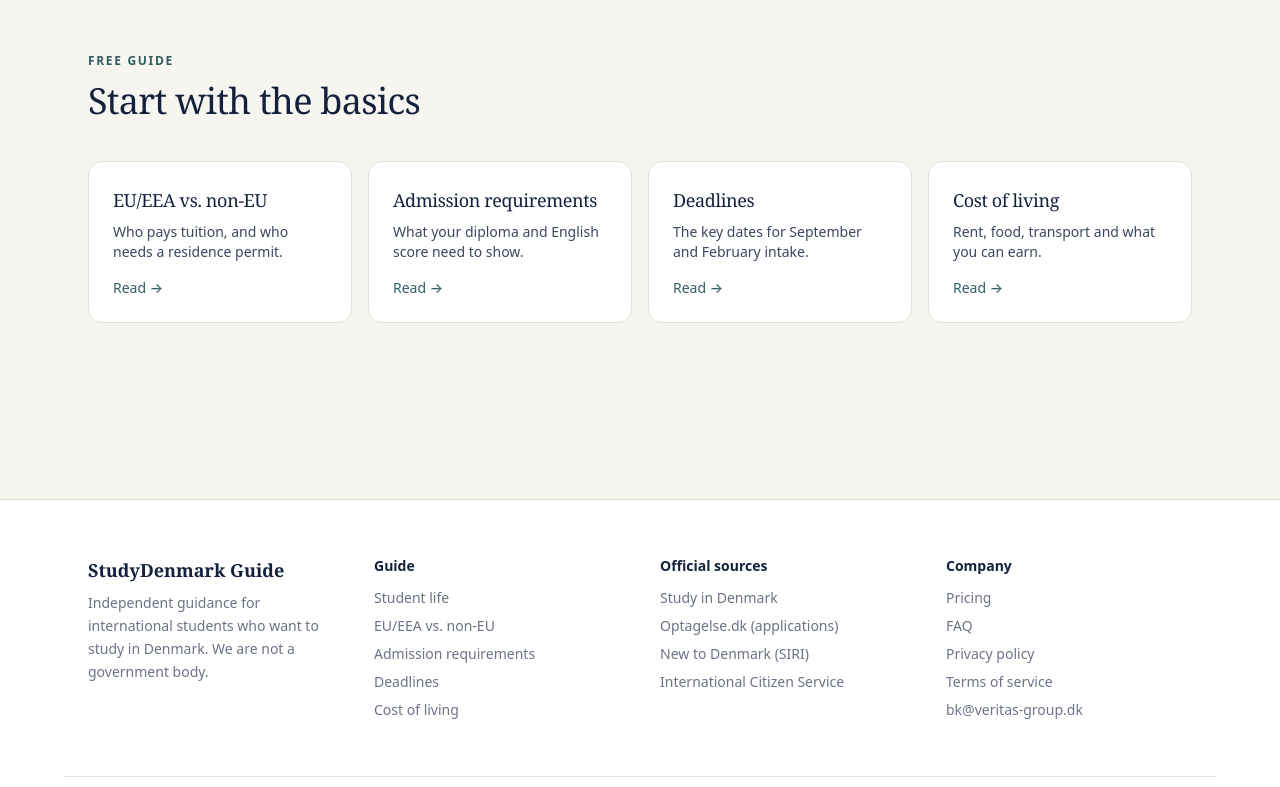
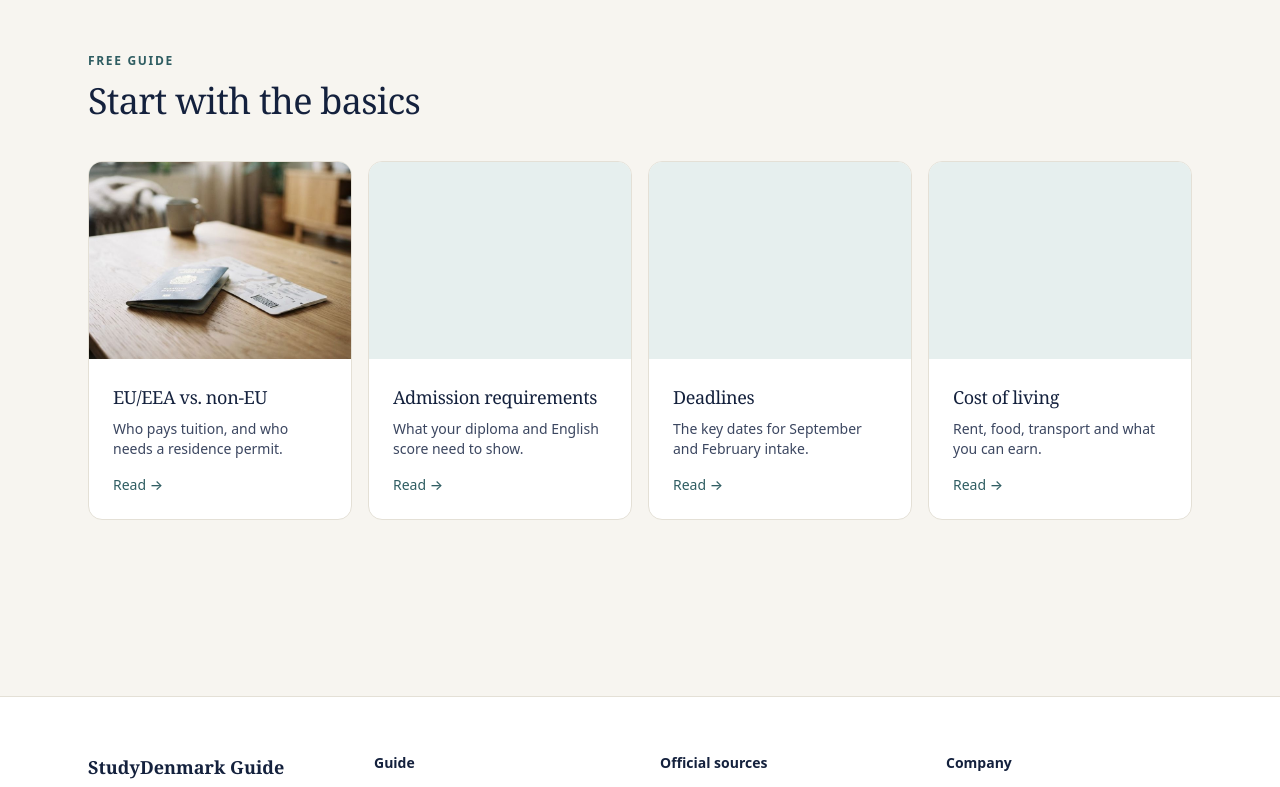
Before and after one commit to study-denmark/studydenmark, a Next.js app: page / in a window 1280 px wide. Shown: the part 2542-3329 px from the top of the page. Built offline with nearby package versions, Linux system fonts and the light colour scheme; no server answers.

Commit message:
Add photos to guide cards (first: EU/EEA vs. non-EU)
Co-Authored-By: Claude Opus 5.5 <noreply@anthropic.com>
Claude-Session: https://claude.ai/code/session_01NX5pp9vine1stWybxux5vP

```diff
--- a/src/app/page.tsx
+++ b/src/app/page.tsx
@@ -176,15 +176,22 @@ export default function Home() {
           <h2 className="text-3xl font-semibold sm:text-4xl">Start with the basics</h2>
           <div className="mt-10 grid gap-4 sm:grid-cols-2 lg:grid-cols-4">
             {[
-              ["/eu-vs-non-eu", "EU/EEA vs. non-EU", "Who pays tuition, and who needs a residence permit."],
-              ["/admission-requirements", "Admission requirements", "What your diploma and English score need to show."],
-              ["/deadlines", "Deadlines", "The key dates for September and February intake."],
-              ["/cost-of-living", "Cost of living", "Rent, food, transport and what you can earn."],
-            ].map(([href, title, body]) => (
-              <Link key={href} href={href} className="group rounded-[var(--radius-card)] border border-line bg-surface p-6 transition-colors hover:border-ink/30">
-                <h3 className="text-lg font-semibold">{title}</h3>
-                <p className="mt-2 text-sm text-ink-soft">{body}</p>
-                <p className="mt-4 text-sm font-medium text-sea group-hover:text-ink">Read →</p>
+              ["/eu-vs-non-eu", "EU/EEA vs. non-EU", "Who pays tuition, and who needs a residence permit.", "/images/guide-eu.jpg"],
+              ["/admission-requirements", "Admission requirements", "What your diploma and English score need to show.", ""],
+              ["/deadlines", "Deadlines", "The key dates for September and February intake.", ""],
+              ["/cost-of-living", "Cost of living", "Rent, food, transport and what you can earn.", ""],
+            ].map(([href, title, body, img]) => (
+              <Link key={href} href={href} className="group overflow-hidden rounded-[var(--radius-card)] border border-line bg-surface transition-colors hover:border-ink/30">
+                <div className="relative aspect-[4/3] bg-sea-soft">
+                  {img && (
+                    <Image src={img} alt="" fill sizes="(min-width: 1024px) 280px, (min-width: 640px) 50vw, 100vw" className="object-cover transition-transform duration-500 group-hover:scale-[1.03]" />
+                  )}
+                </div>
+                <div className="p-6">
+                  <h3 className="text-lg font-semibold">{title}</h3>
+                  <p className="mt-2 text-sm text-ink-soft">{body}</p>
+                  <p className="mt-4 text-sm font-medium text-sea group-hover:text-ink">Read →</p>
+                </div>
               </Link>
             ))}
           </div>
```
Also changed, not shown: public/images/guide-eu.jpg (added).
